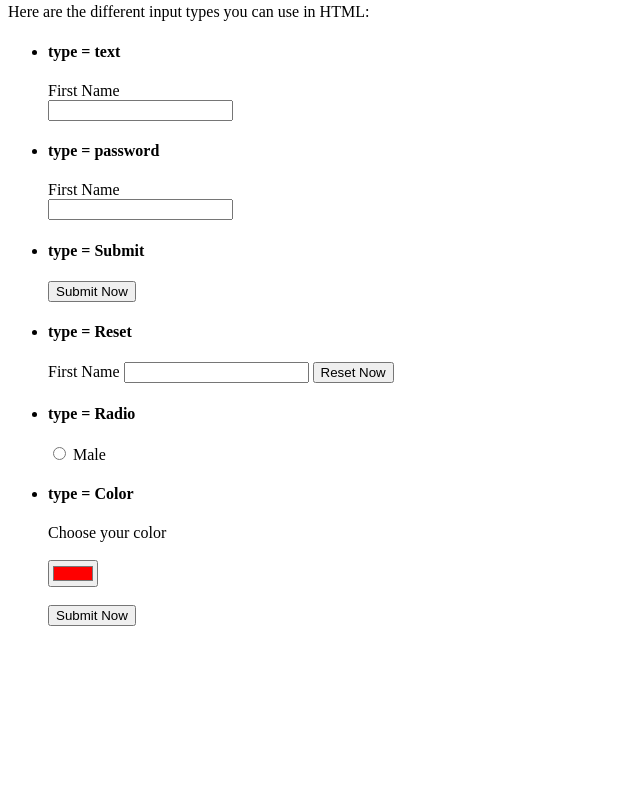
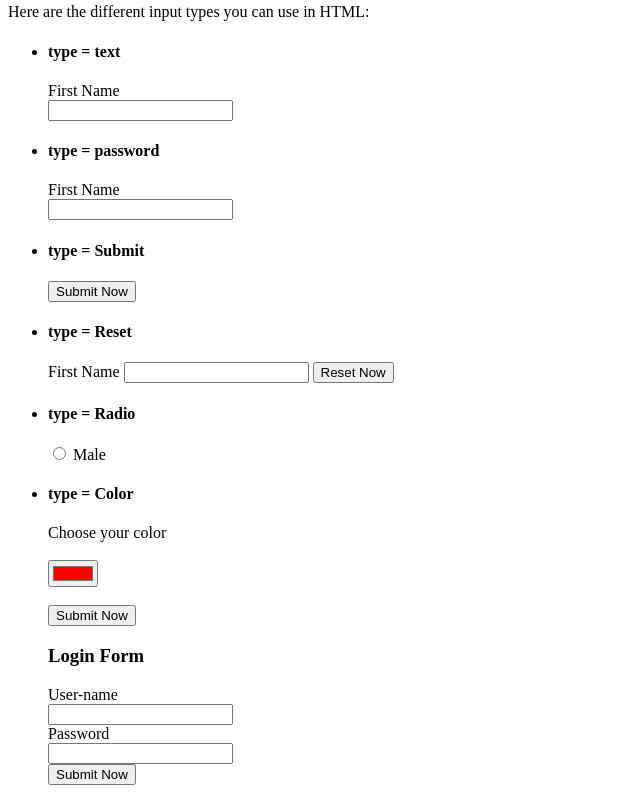
Before and after one commit to ZERO34802/Litmus7-work, a plain HTML site: page html css/HTML/formsandtables.html in a window 1280 px wide. Shown: the part 4858-5659 px from the top of the page, without its empty margins (0-640 px from the left). Before the commit the page ends 5500 px from the top, so only its background shows below. Drawn offline with Linux system fonts and the light colour scheme.

Commit message:
Forms and Tables
Forms and Tables Documentation modified

```diff
--- a/html css/HTML/formsandtables.html
+++ b/html css/HTML/formsandtables.html
@@ -305,6 +305,14 @@
                 <input type="submit" value="Submit Now">
               </form>
             </li>
+            <h3>Login Form</h3>
+            <form action="./action_page.php">
+              <label for="username">User-name</label><br>
+              <input type="text" id="username" name="myUsername"><br>
+              <label for="pwd">Password</label><br>
+              <input type="password" id="pwd" name="myPassword"><br>
+              <input type="submit" value="Submit Now">
+            </form>
           </ul>
         </div>
       </div>
```
